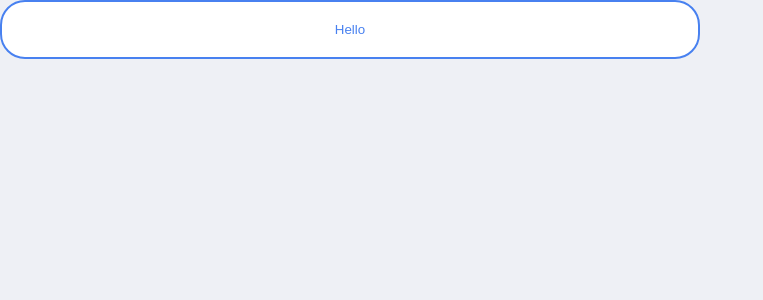
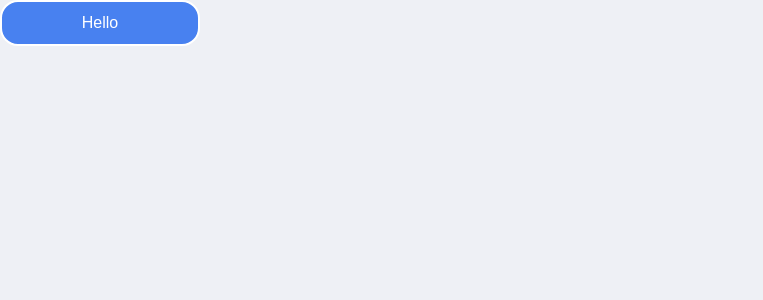
Before and after one commit to SD1G45/sms, a Next.js app: page / in a window 1280 px wide. Shown: the top 300 px of the page, without its empty margins (0-763 px from the left). Built offline with nearby package versions, Linux system fonts and the light colour scheme.

Commit message:
Set up proper typing on Button

```diff
--- a/components/Button/Button.tsx
+++ b/components/Button/Button.tsx
@@ -1,9 +1,10 @@
 import React from "react";
 import { StyledButton } from "./styles";
+import { ButtonProps } from "./types";
 
-const Button: React.FC<React.HTMLProps<HTMLButtonElement>> = ({ ...other }) => {
+const Button: React.FC<ButtonProps> = ({ invert, ...other }) => {
   return (
-    <StyledButton invert={true} {...other}>
+    <StyledButton invert={invert} {...other}>
       Hello
     </StyledButton>
   );
--- a/components/Button/styles.ts
+++ b/components/Button/styles.ts
@@ -1,16 +1,16 @@
+import React from "react";
 import styled from "styled-components";
+import { ButtonProps } from "./types";
 
-interface Props {
-  invert: boolean;
-}
-
-export const StyledButton = styled.button<Props>`
+export const StyledButton = styled.button<ButtonProps>`
   width: 100%;
-  padding: 20px;
+  padding: 12px 14px;
   background-color: ${(props) => (props.invert ? "white" : "#4881F0")};
-  border-radius: 25px;
+  border-radius: 18px;
   border: 2px solid ${(props) => (props.invert ? "#4881F0" : "white")};
   color: ${(props) => (props.invert ? "#4881F0" : "white")};
+  cursor: pointer;
+  font-size: 1rem;
 
   &:hover {
     opacity: 70%;
--- /dev/null
+++ b/components/Button/types.ts
@@ -0,0 +1,3 @@
+export interface ButtonProps extends React.HTMLAttributes<HTMLButtonElement> {
+  invert?: boolean;
+}
--- a/pages/index.tsx
+++ b/pages/index.tsx
@@ -4,7 +4,7 @@ import Button from "../components/Button";
 const Home: NextPage = () => {
   return (
     <div style={{ width: 300 }}>
-      <Button style={{ width: 700 }} />
+      <Button style={{ width: 200 }} />
     </div>
   );
 };
```
